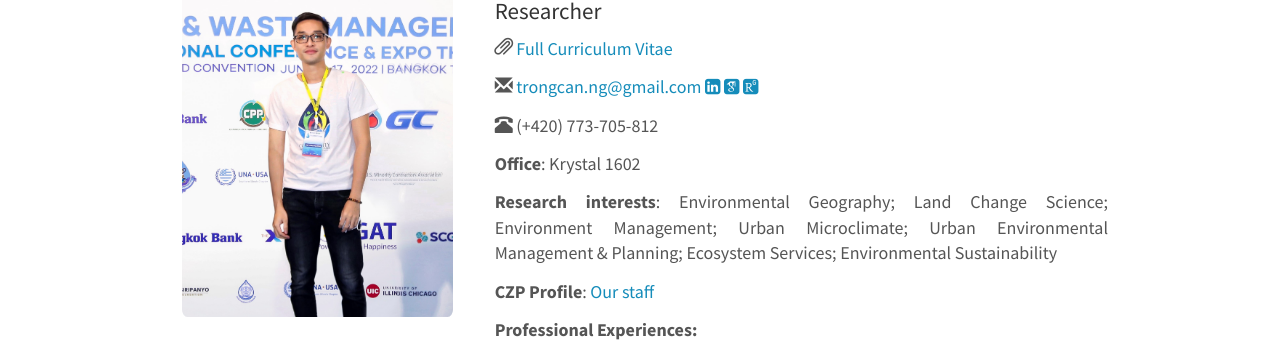
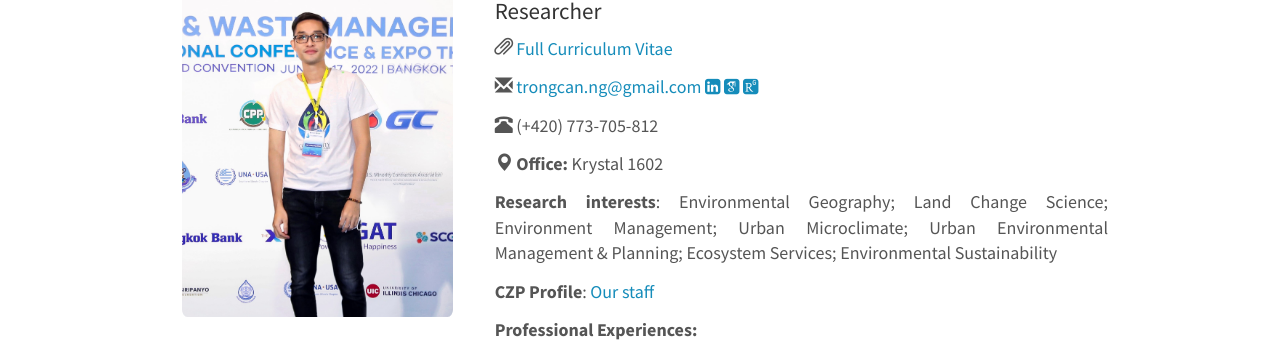
Before and after one commit to canng/cann, a Jekyll site: the page built from _pages/cv.md, in a window 1280 px wide and 900 px high. Shown: the part 194-537 px from the top of the window. Built offline with Jekyll 4.4.1, drawn with Linux system fonts in a browser that asks for light colours; nearby versions of some CDN libraries; some web fonts are replaced.

Commit message:
update cv

```diff
--- a/_pages/cv.md
+++ b/_pages/cv.md
@@ -31,7 +31,7 @@ permalink: /cv/
 
 <span class="glyphicon glyphicon-phone-alt"></span> (+420) 773-705-812 <br>
 
-**Office**: Krystal 1602 <br>
+<i class="glyphicon glyphicon-map-marker"></i> <b>Office:</b> Krystal 1602 <br>
 
 **Research interests**:  Environmental Geography; Land Change Science; Environment Management; Urban Microclimate; Urban Environmental Management & Planning; Ecosystem Services; Environmental Sustainability <br>
 
```
